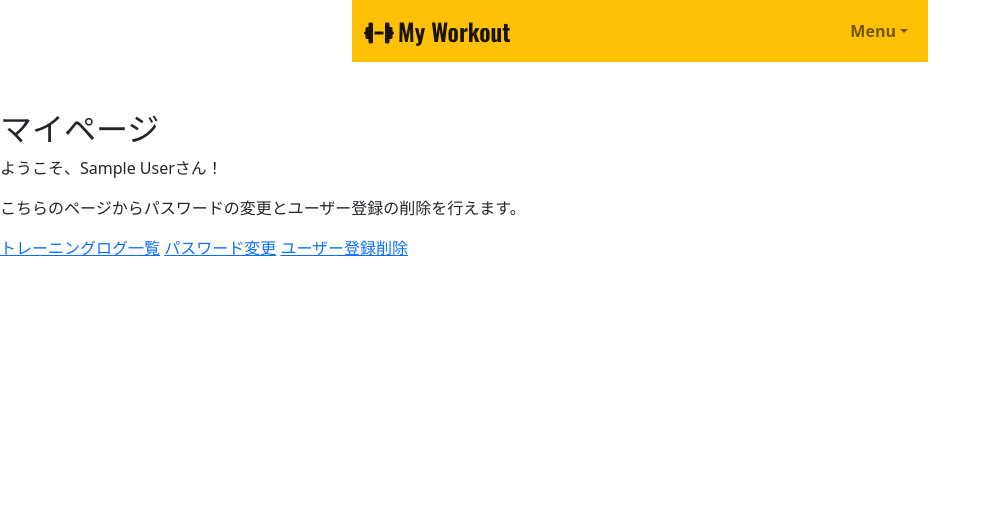
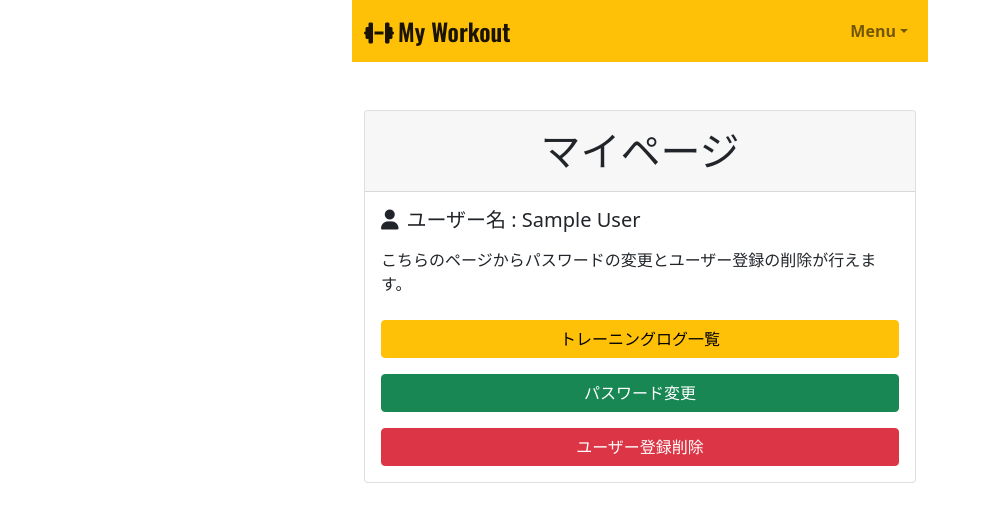
Before and after one commit to Michi1090/workout, a PHP site: page /my_page.php in a window 1280 px wide. Shown: the top 522 px of the page, without its empty margins (0-991 px from the left). Run offline with PHP 8.4, Linux system fonts and the light colour scheme; the visitor is signed in with stand-in values (Sample User, id 1); some libraries are stand-ins or nearby versions; some web fonts are replaced.

Commit message:
マイページにBootstrap実装

```diff
--- a/users/login.php
+++ b/users/login.php
@@ -90,9 +90,7 @@ $path_users = './';
 							</div>
 							<div class="form-group mb-3">
 								<div class="d-grid">
-									<button class="btn btn-warning" type="submit">
-										ログイン
-									</button>
+									<button class="btn btn-warning" type="submit">ログイン</button>
 								</div>
 							</div>
 							<div class="text-center">
--- a/users/my_page.php
+++ b/users/my_page.php
@@ -9,7 +9,7 @@ session_start();
 
 if (isset($_SESSION['id'])) {
     // ログイン状態のとき、メッセージを表示
-    $message = 'ようこそ、' . $_SESSION['name'] . 'さん！';
+    $name = $_SESSION['name'];
 } else {
     // ログアウト状態のとき、ログインページへリダイレクトする
     header('Location: login.php');
@@ -31,14 +31,33 @@ $path_users = './';
     <!-- header 読み込み -->
     <?php require_once('../header.php') ?>
 
-    <h2>マイページ</h2>
-    <p><?= escape($message) ?></p>
-    <p>こちらのページからパスワードの変更とユーザー登録の削除を行えます。</p>
-    <div>
-        <a href="../logs/index.php">トレーニングログ一覧</a>
-        <a href="change_password.php">パスワード変更</a>
-        <a href="delete.php">ユーザー登録削除</a>
-    </div>
+    <main>
+        <div class="container">
+            <div class="justify-content-center">
+                <!-- カード -->
+                <div class="card">
+                    <!-- カードヘッダー -->
+                    <div class="card-header">
+                        <h1 class="text-center my-2">マイページ</h1>
+                    </div>
+                    <!-- カードボディ -->
+                    <div class="card-body">
+                        <div class="mb-4">
+                            <h2 class="fs-5 mb-3"><i class="fas fa-user me-2"></i>ユーザー名 : <?= $name ?></h2>
+                            <p class="mb-0">こちらのページからパスワードの変更とユーザー登録の削除が行えます。</p>
+                        </div>
+                        <div class="d-grid gap-3">
+                            <a class="btn btn-warning" href="../logs/index.php">トレーニングログ一覧</a>
+                            <a class="btn btn-success" href="change_password.php">パスワード変更</a>
+                            <a class="btn btn-danger" href="delete.php">ユーザー登録削除</a>
+                        </div>
+                    </div>
+                    </form>
+                </div>
+            </div>
+        </div>
+        </div>
+    </main>
 
     <script src="../js/bootstrap.bundle.min.js"></script>
 </body>
--- a/users/sign_up.php
+++ b/users/sign_up.php
@@ -123,9 +123,7 @@ $path_users = './';
                             </div>
                             <div class="form-group mb-3">
                                 <div class="d-grid">
-                                    <button class="btn btn-warning" type="submit">
-                                        登録
-                                    </button>
+                                    <button class="btn btn-warning" type="submit">登録</button>
                                 </div>
                             </div>
                         </form>
```
